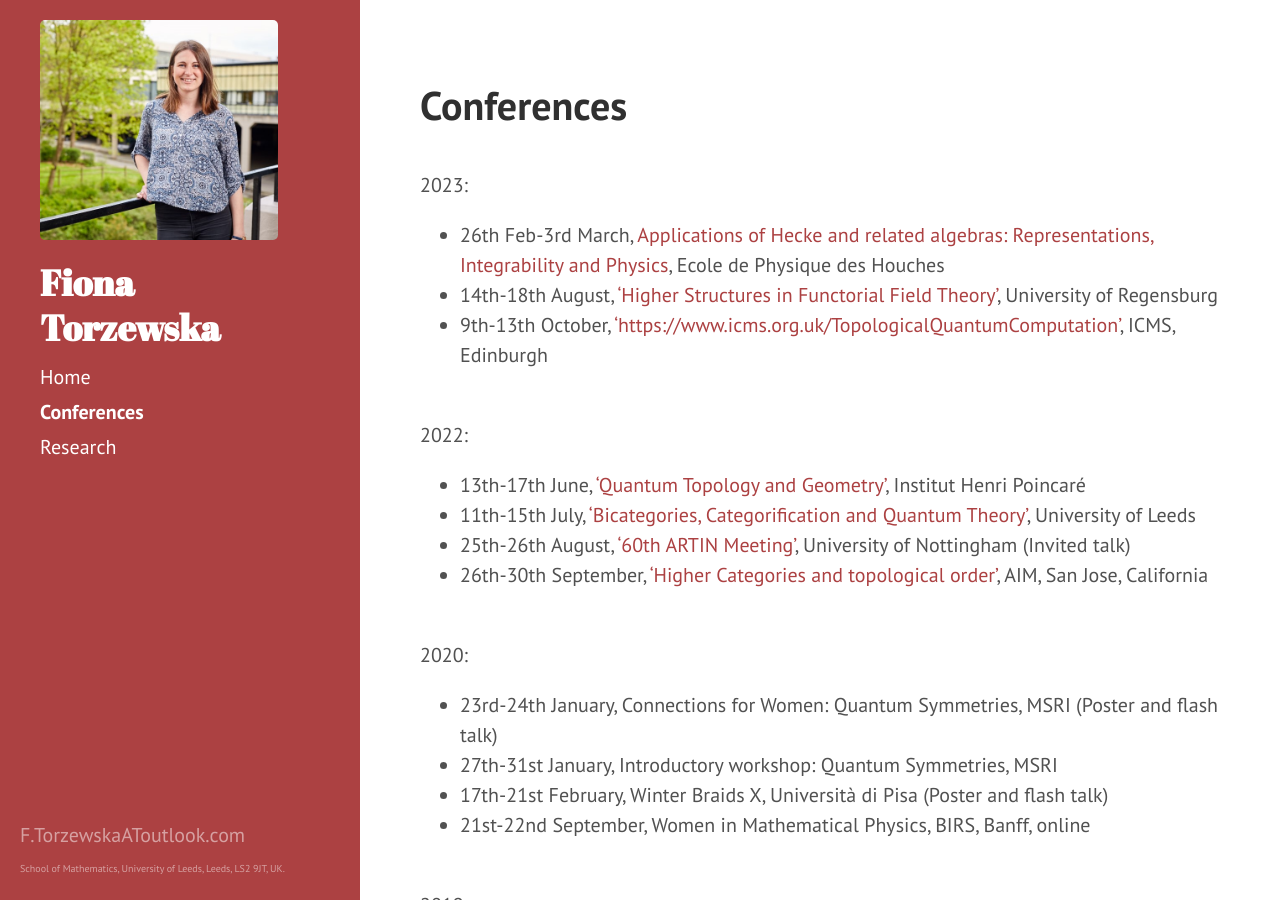
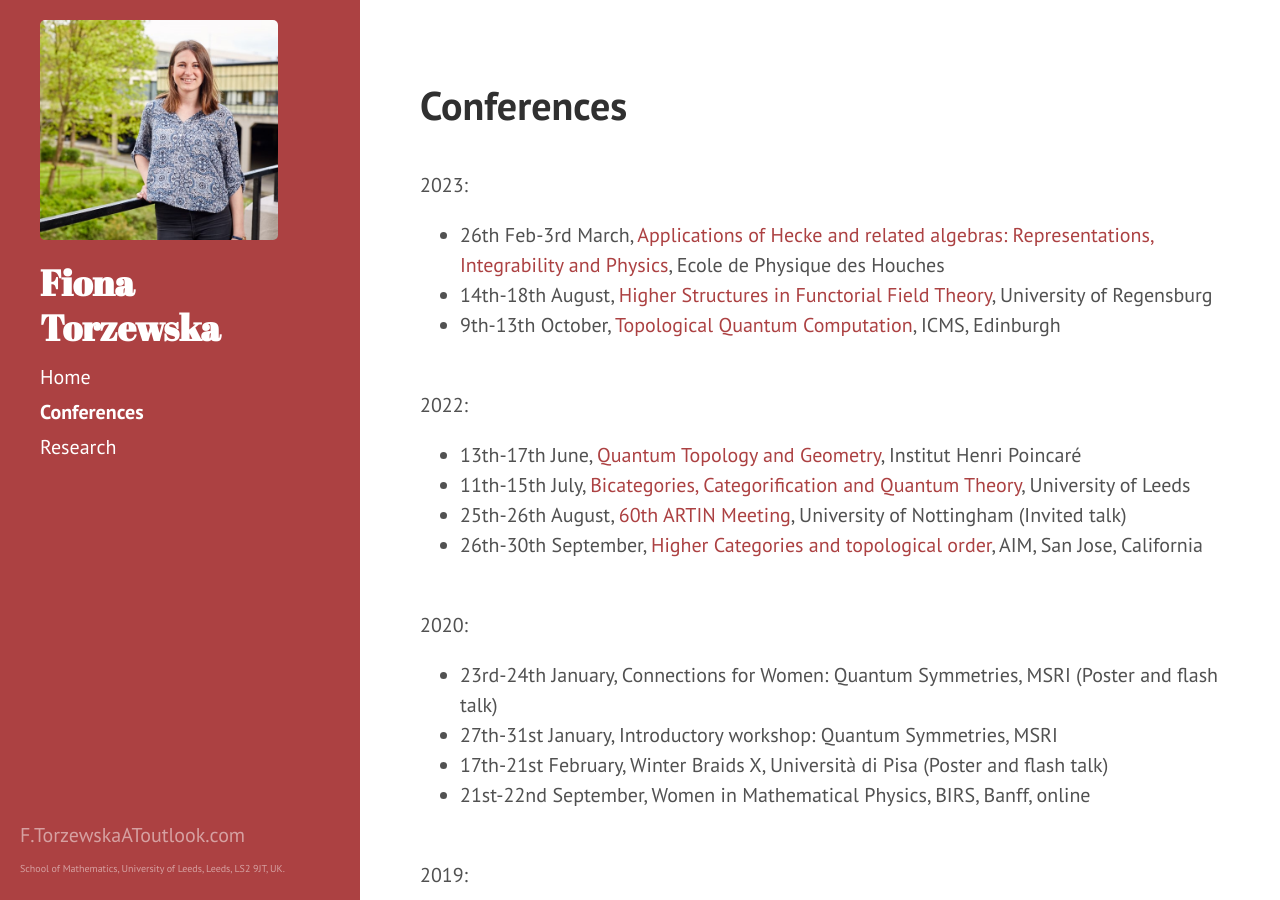
Before and after one commit to fionatorzewska/fionatorzewska.github.io, a Jekyll site: the page built from conferences.md, in a window 1280 px wide and 900 px high. Built offline with Jekyll 4.4.1, drawn with Linux system fonts in a browser that asks for light colours; Markdown is read by kramdown in place of the engine named in the settings.

Commit message:
Update conferences.md

```diff
--- a/conferences.md
+++ b/conferences.md
@@ -12,15 +12,15 @@ title: Conferences
 <br> 2023:
 
 - 26th Feb-3rd March, [Applications of Hecke and related algebras: Representations, Integrability and Physics](https://indico.math.cnrs.fr/event/6037/), Ecole de Physique des Houches
-- 14th-18th August, ['Higher Structures in Functorial Field Theory'](https://homepages.uni-regensburg.de/~lum63364/ConferenceFFT/), University of Regensburg
-- 9th-13th October, ['https://www.icms.org.uk/TopologicalQuantumComputation'](Topological Quantum Computation), ICMS, Edinburgh
+- 14th-18th August, [Higher Structures in Functorial Field Theory](https://homepages.uni-regensburg.de/~lum63364/ConferenceFFT/), University of Regensburg
+- 9th-13th October, [Topological Quantum Computation](https://www.icms.org.uk/TopologicalQuantumComputation), ICMS, Edinburgh
 
 <br> 2022:
 
-- 13th-17th June, ['Quantum Topology and Geometry'](https://www.mathconf.org/qtg2022), Institut Henri Poincar&eacute;
-- 11th-15th July, ['Bicategories, Categorification and Quantum Theory'](https://conferences.leeds.ac.uk/bcqt2022/), University of Leeds
-- 25th-26th August, ['60th ARTIN Meeting'](https://www.nottingham.ac.uk/mathematics/events/artin-2022.aspx), University of Nottingham (Invited talk)
-- 26th-30th September, ['Higher Categories and topological order'](https://aimath.org/workshops/upcoming/highercattopord/), AIM, San Jose, California
+- 13th-17th June, [Quantum Topology and Geometry](https://www.mathconf.org/qtg2022), Institut Henri Poincar&eacute;
+- 11th-15th July, [Bicategories, Categorification and Quantum Theory](https://conferences.leeds.ac.uk/bcqt2022/), University of Leeds
+- 25th-26th August, [60th ARTIN Meeting](https://www.nottingham.ac.uk/mathematics/events/artin-2022.aspx), University of Nottingham (Invited talk)
+- 26th-30th September, [Higher Categories and topological order](https://aimath.org/workshops/upcoming/highercattopord/), AIM, San Jose, California
 
 <br> 2020:
 
```
